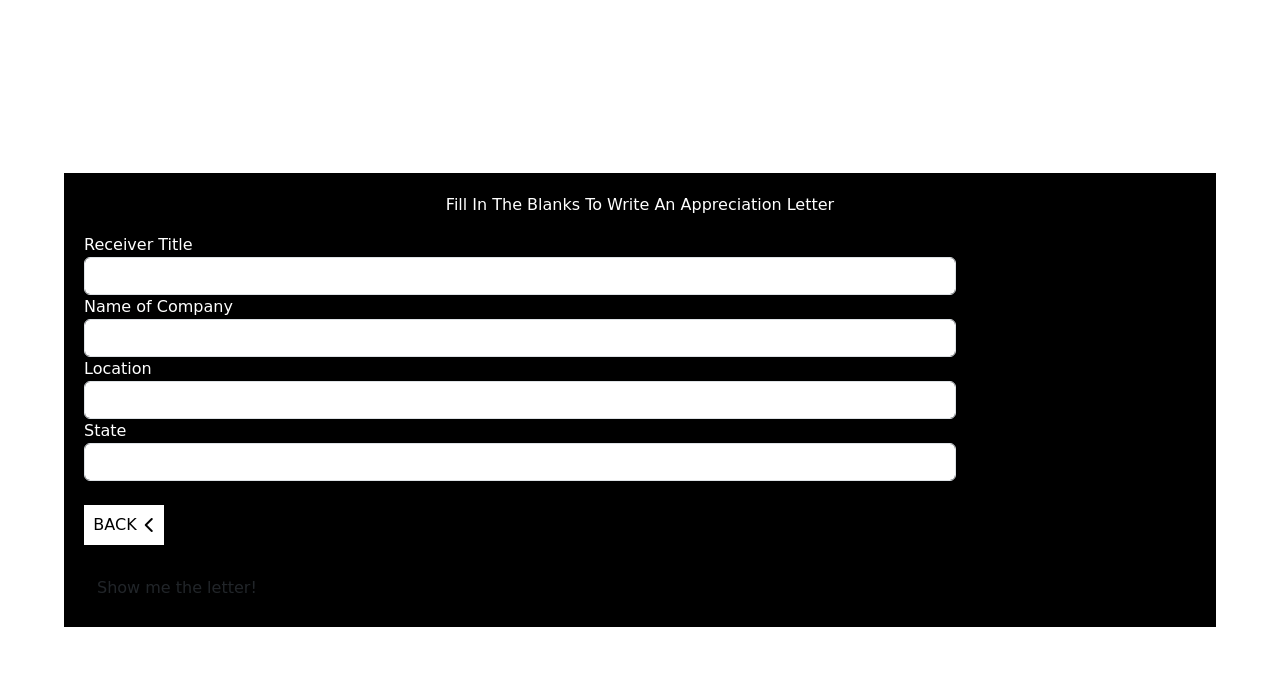
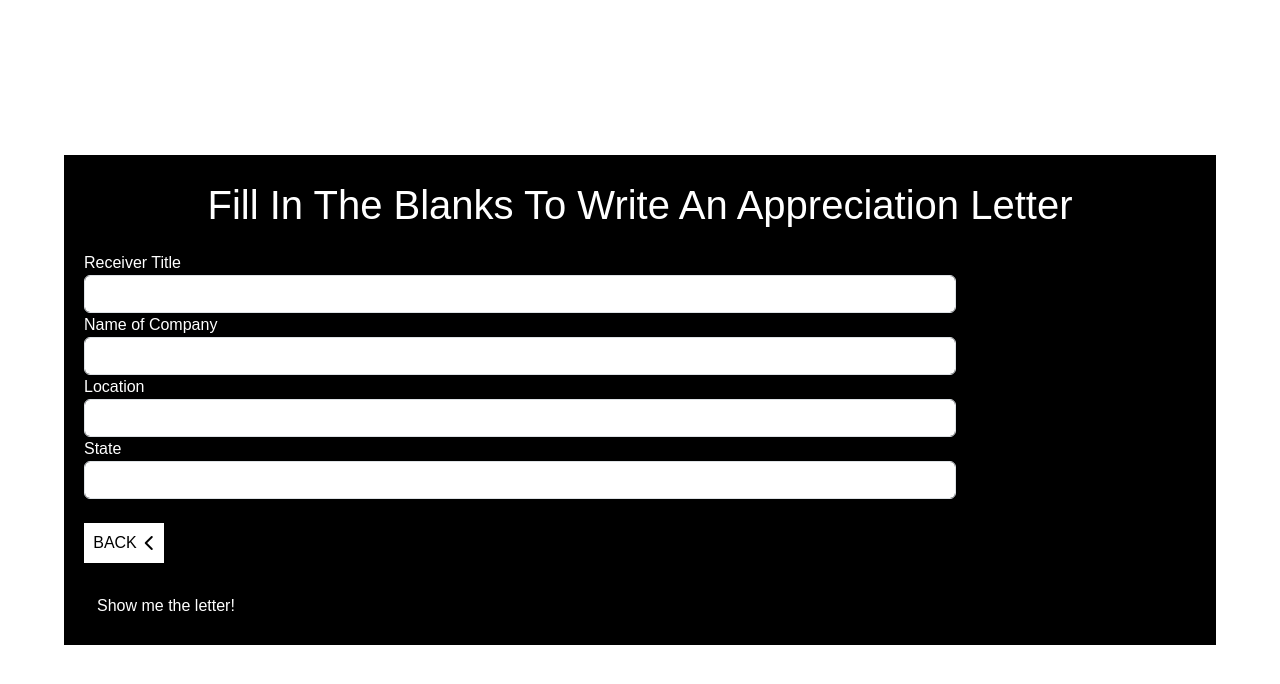
Before and after one commit to Oluwafemi-102/Letter-Box, a plain HTML site: page index.html in a window 1280 px wide. Both pictures are taken after a click on the element "NEXT". Drawn offline with Linux system fonts and the light colour scheme.

Commit message:
add letter-update

```diff
--- a/css/style.css
+++ b/css/style.css
@@ -2,6 +2,8 @@
   margin: 0%;
   padding: 0%;
   box-sizing: border-box;
+  font-family: sans-serif;
+  font-weight: 400;
 }
 
 body {
@@ -20,8 +22,8 @@ body {
   padding: 20px;
 }
 
-#title {
-  font-size: 30px;
+#title p{
+  font-size: 5vmin;
   display: flex;
   justify-content: center;
   align-items: center;
@@ -98,6 +100,12 @@ body {
   margin: auto;
   padding-right: 30vmin;
 }
+.btn{
+  color: white;
+}
+.btn:hover{
+  color: red;
+}
 
 #salutation {
   margin-left: 5vmin
@@ -108,6 +116,7 @@ body {
   display: flex;
   justify-content: space-evenly;
 }
+
 
 .edit {
   width: 10vmin;
@@ -151,7 +160,6 @@ body {
   }
 
   #title {
-    font-size: 3vmin;
     display: flex;
     justify-content: center;
     align-items: center;
@@ -196,7 +204,6 @@ body {
   }
 
   #title {
-    font-size: 3vmin;
     display: flex;
     justify-content: center;
     align-items: center;
@@ -240,7 +247,6 @@ body {
   }
 
   #title {
-    font-size: 3vmin;
     display: flex;
     justify-content: center;
     align-items: center;
@@ -286,7 +292,6 @@ body {
   }
 
   #title {
-    font-size: 3vmin;
     display: flex;
     justify-content: center;
     align-items: center;
@@ -333,7 +338,6 @@ body {
   }
 
   #title {
-    font-size: 3vmin;
     display: flex;
     justify-content: center;
     align-items: center;
@@ -377,7 +381,6 @@ body {
   }
 
   #title {
-    font-size: 3vmin;
     display: flex;
     justify-content: center;
     align-items: center;
@@ -420,7 +423,6 @@ body {
   }
 
   #title {
-    font-size: 3vmin;
     display: flex;
     justify-content: center;
     align-items: center;
@@ -463,7 +465,6 @@ body {
   }
 
   #title {
-    font-size: 3vmin;
     display: flex;
     justify-content: center;
     align-items: center;
```
